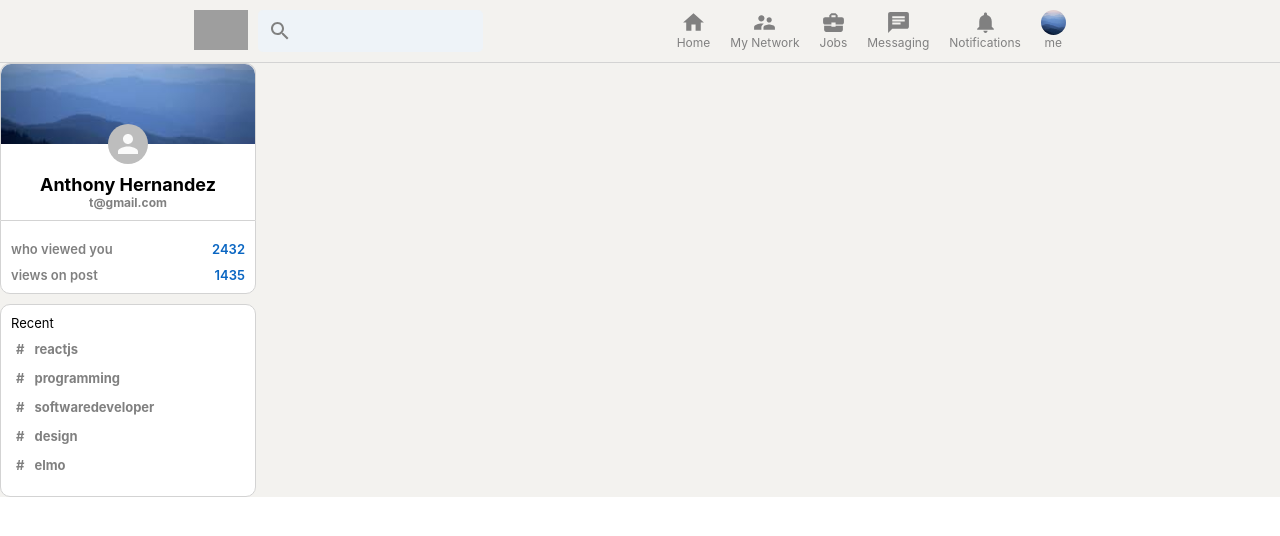
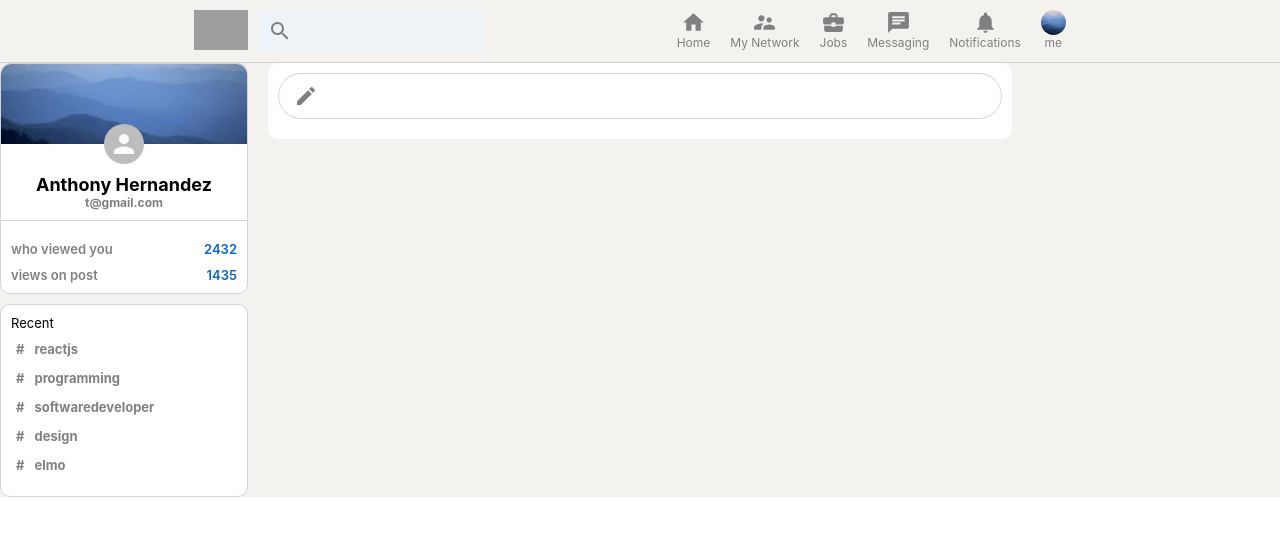
Before and after one commit to ahernandez1200/linkedin-clone, a React (Create React App) app: page / in a window 1280 px wide. Shown: the top 536 px of the page. Built offline with nearby package versions, Linux system fonts and the light colour scheme; grey boxes are pictures that could not be loaded.

Commit message:
build feed section/container

```diff
--- a/src/Feed.css
+++ b/src/Feed.css
@@ -0,0 +1,38 @@
+.feed {
+    flex:0.6;
+    margin: 0 20px;
+}
+
+.feed__inputContainer {
+    background-color: white;
+    padding: 10px;
+    padding-bottom: 20px;
+    border-radius: 10px;
+    margin-bottom: 20px;
+}
+
+.feed__input {
+    border: 1px solid lightgray;
+    border-radius: 30px;
+    display: flex;
+    padding: 10px;
+    color: gray;
+    padding-left: 15px;
+}
+
+.feed__input > form {
+    display: flex;
+    width: 100%;
+}
+
+.feed__input > form > input {
+    border: none;
+    flex: 1;
+    margin-left: 10px;
+    outline-width: 0;
+    font-weight: 600;
+}
+
+.feed__input > form > button {
+    display: none;
+}
--- a/src/Feed.js
+++ b/src/Feed.js
@@ -1,10 +1,20 @@
 import React from 'react';
 import "./Feed.css"
+import CreateIcon from "@material-ui/icons/Create"
 
 function Feed() {
     return (
         <div className="feed">
+            <div className="feed__inputContainer">
+                <div className="feed__input">
+                    <CreateIcon/>
+                    <form>
+                        <input type="text"/>
+                        <button type="submit">send</button>
+                    </form>
+                </div>
 
+            </div>
         </div>
     )
 }
```
